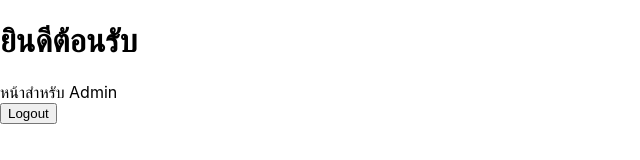
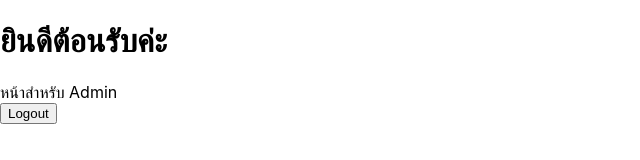
Before and after one commit to MJAm27/MEMS, a React (Create React App) app in the folder client/: page /dashboard in a window 1280 px wide. Shown: the top 160 px of the page, without its empty margins (0-640 px from the left). Built offline with nearby package versions, Linux system fonts and the light colour scheme; sample sign-in values are in the browser's storage.

Commit message:
14/11/2568

```diff
--- a/client/src/components/DashboardPage.js
+++ b/client/src/components/DashboardPage.js
@@ -51,7 +51,7 @@ function DashboardPage() {
 
     return (
         <div>
-            <h1>ยินดีต้อนรับ</h1>
+            <h1>ยินดีต้อนรับค่ะ</h1>
             {renderDashboard()}
             <button onClick={() => {
                 localStorage.removeItem('authToken');
```
